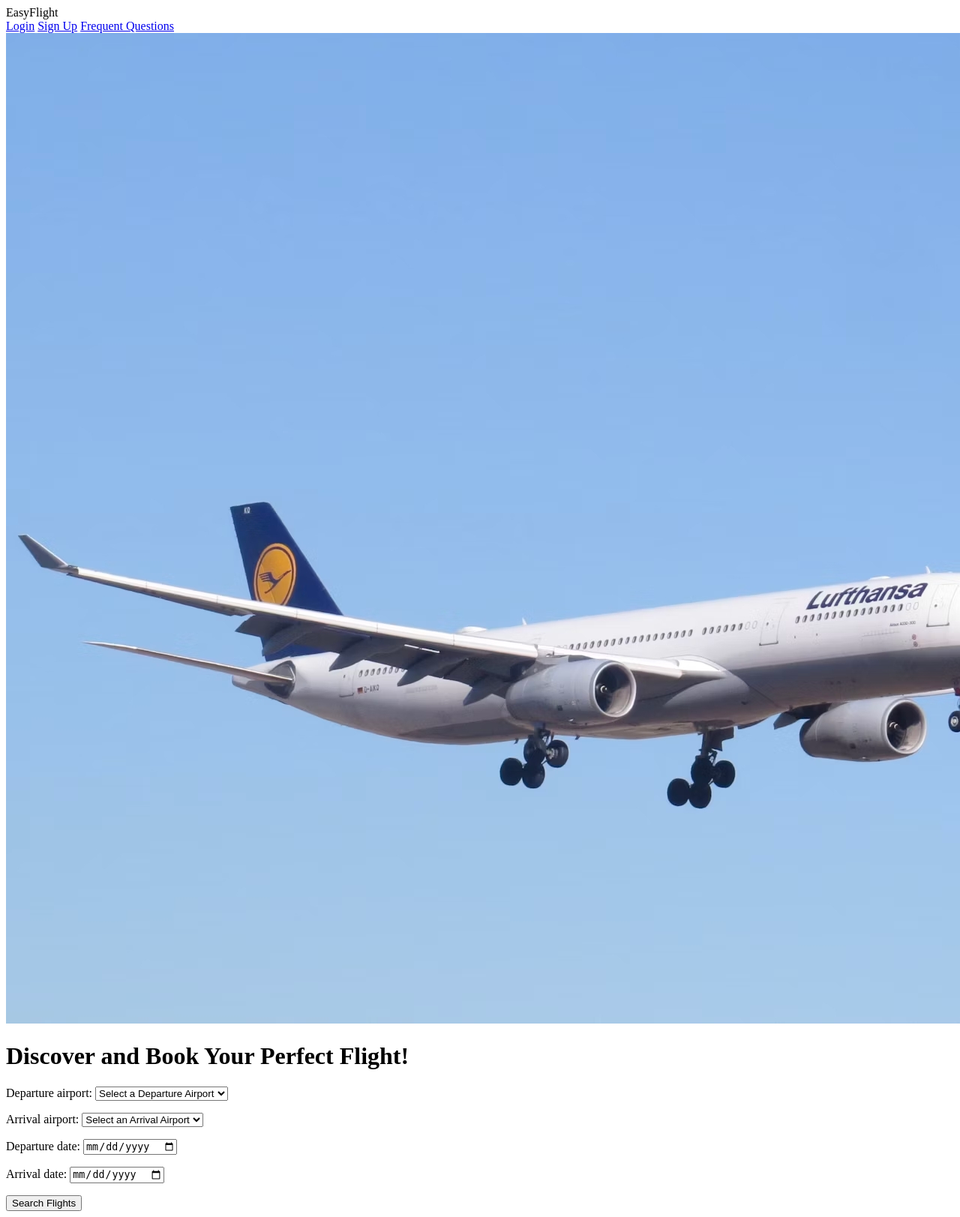
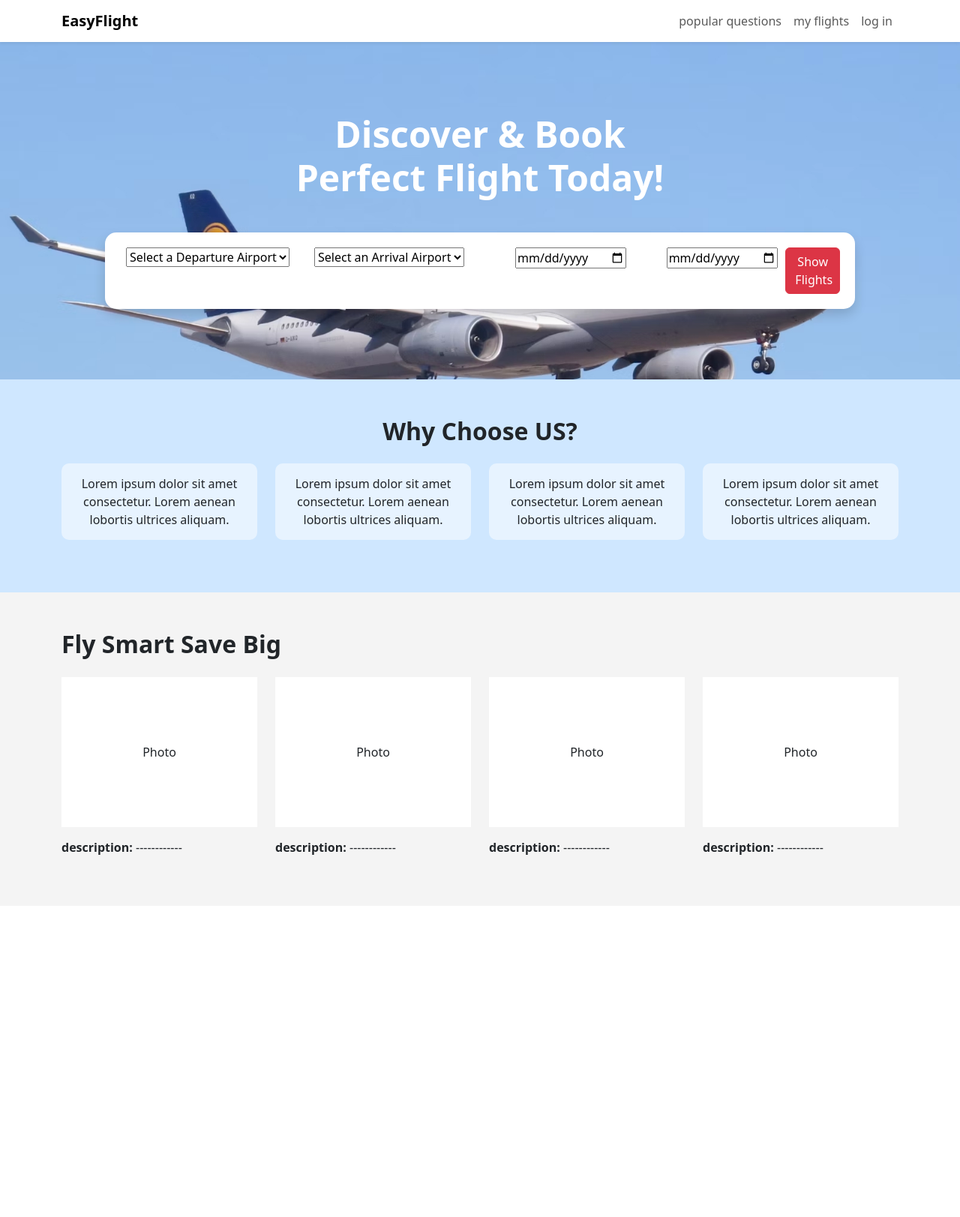
Before and after one commit to IrynaVynnytska/flight_booking_app, a Django app: page / in a window 1280 px wide; the page is wider, and only the part inside the window is pictured. Shown: that part at 75% size. After the commit the page ends 1140 px from the top of that part, so only its background shows below. Run offline with Django 5.2, Linux system fonts and the light colour scheme; data that the repository does not hold is empty.

Commit message:
book button and a bit of css

```diff
--- a/flight_booking_app/booking/urls.py
+++ b/flight_booking_app/booking/urls.py
@@ -8,7 +8,9 @@ urlpatterns = [
     path('login.html', views.user_login, name='login'),
     path('logout/', views.user_logout, name="logout"),
     path('register.html', views.register, name='register'),
-    path('my_flights/<slug:my_flight_name_slug>', views.my_flights, name='my_flights'),
+    path('my_flights/', views.my_flights, name='my_flights'),
+    path('book/<int:flight_number>/', views.book_flight, name='book_flight'),
+    path('cancel/<int:booking_id>/', views.cancel_booking, name='cancel_booking'),
     path('faq.html', views.faq, name='faq'),
     path('results.html', views.results, name='results'),
 ]
--- a/flight_booking_app/booking/views.py
+++ b/flight_booking_app/booking/views.py
@@ -2,10 +2,12 @@ from django.shortcuts import render, redirect
 from django.contrib.auth import authenticate, login, logout
 from django.urls import reverse
 from django.contrib.auth.decorators import login_required
+from django.shortcuts import get_object_or_404
+from django.contrib import messages
 from django.http import HttpResponse
 from datetime import timedelta
 from booking.forms import FlightForm, PassengerProfileForm, PassengerForm
-from booking.models import Flight
+from booking.models import Flight, Booking
 
 
 def index(request):
@@ -68,7 +70,29 @@ def register(request):
 
 @login_required
 def my_flights(request):
-    return HttpResponse("You are logged in.")
+    bookings = Booking.objects.filter(passenger=request.user)
+    return render(request, 'booking/my_flights.html', {'bookings': bookings})
+
+
+@login_required
+def book_flight(request, flight_number):
+    flight = get_object_or_404(Flight, id=flight_number)
+
+    if Booking.objects.filter(passenger=request.user, flight=flight).exists():
+        messages.warning('You have already booked a flight!')
+        return redirect('booking:results')
+
+    else:
+        Booking.objects.create(passenger=request.user, flight=flight)
+        messages.success(f'Successfully booked a flight to {flight.arrival_airport}')
+        return redirect('booking:my_flights', my_flight_name_slug=request.user.username)
+
+@login_required
+def cancel_booking(request, booking_id):
+    booking = get_object_or_404(Booking, id=booking_id, passenger=request.user)
+    booking.delete()
+    messages.info(request, "Your booking was canceled.")
+    return redirect("booking:my_flights")
 
 
 def faq(request):
@@ -77,8 +101,8 @@ def faq(request):
 
 def results(request):
     form = FlightForm(request.GET or None)  # handles empty or filled GET data
-
     flights = None  # default: no flights yet
+    note = None
 
     if form.is_valid():
         departure = form.cleaned_data['departure_airport']
--- a/flight_booking_app/static/css/styles.css
+++ b/flight_booking_app/static/css/styles.css
@@ -0,0 +1,40 @@
+.hero-section {
+    background: url("../images/plane.jpg") center/cover no-repeat;
+    height: 450px;
+    display: flex;
+    flex-direction: column;
+    justify-content: center;
+    align-items: center;
+    text-align: center;
+    color: white;
+}
+
+.search-box {
+    margin-top: 20px;
+    background: white;
+    padding: 20px;
+    border-radius: 15px;
+    box-shadow: 0 4px 10px rgba(0,0,0,0.1);
+    width: 80%;
+    max-width: 1000px;
+}
+
+    .why-section {
+      background-color: #cfe7ff;
+      padding: 50px 0;
+    }
+    .why-card {
+      background-color: rgba(255,255,255,0.5);
+      padding: 15px;
+      border-radius: 10px;
+      margin-bottom: 20px;
+    }
+    .photo-grid {
+      background-color: #f4f4f4;
+      padding: 50px 0;
+    }
+    .photo-box {
+      background: white;
+      height: 200px;
+      margin-bottom: 15px;
+    }
--- a/flight_booking_app/templates/booking/base.html
+++ b/flight_booking_app/templates/booking/base.html
@@ -10,23 +10,38 @@
             EasyFly
         {% endblock %}
     </title>
+    <link href="https://cdn.jsdelivr.net/npm/bootstrap@5.3.7/dist/css/bootstrap.min.css" rel="stylesheet" integrity="sha384-LN+7fdVzj6u52u30Kp6M/trliBMCMKTyK833zpbD+pXdCLuTusPj697FH4R/5mcr" crossorigin="anonymous">
+    <link rel="stylesheet" href="{% static 'css/styles.css' %}">
+
 </head>
 <body>
-    <div id="navMain">EasyFlight
-        <div id="navLinks">
-            {% if user.is_authenticated %}
-                <a href="{% url 'booking:my_flights' %}">My Flights</a>
-                <a href="{% url 'booking:logout' %}">Log out</a>
-            {% else %}
-                <a href="{% url 'booking:login' %}">Login</a>
-                <a href="{% url 'booking:register' %}">Sign Up</a>
-            {% endif %}
-                <a href="{% url 'booking:faq' %}">Frequent Questions</a>
+    <nav class="navbar navbar-expand-lg navbar-light bg-white shadow-sm">
+        <div class="container">
+            <a class="navbar-brand fw-bold" href="{% url 'booking:index' %}">EasyFlight </a>
+            <ul class="navbar-nav ms-auto">
+                <li class="nav-item">
+                <a class="nav-link" href="{% url 'booking:faq' %}">popular questions</a>
+                </li>
+                <li class="nav-item">
+                <a class="nav-link" href="{% url 'booking:my_flights' %}">my flights</a>
+                </li>
+                {% if user.is_authenticated %}
+                <li class="nav-item">
+                    <a class="nav-link" href="{% url 'booking:logout' %}">log out</a>
+                </li>
+                {% else %}
+                <li class="nav-item">
+                    <a class="nav-link" href="{% url 'booking:login' %}">log in</a>
+                </li>
+                {% endif %}
+            </ul>
+
         </div>
-    </div>
+    </nav>
     <div>
         {% block body_block %}
         {% endblock %}
     </div>
+    <script src="https://cdn.jsdelivr.net/npm/bootstrap@5.3.7/dist/js/bootstrap.bundle.min.js" integrity="sha384-ndDqU0Gzau9qJ1lfW4pNLlhNTkCfHzAVBReH9diLvGRem5+R9g2FzA8ZGN954O5Q" crossorigin="anonymous"></script>
 </body>
 </html>
--- a/flight_booking_app/templates/booking/index.html
+++ b/flight_booking_app/templates/booking/index.html
@@ -1,15 +1,81 @@
+{% extends 'booking/base.html' %}
+{% load static %}
 
-{% extends 'booking/base.html' %}
-{% load staticfiles %}
+{% block title_block %}Home{% endblock %}
+
+{% block body_block %}
 
 
-{% block body_block %}
-    <div>
-        <img src="{% static 'images/plane.jpg' %}" alt="plane" >
-        <h1>Discover and Book Your Perfect Flight!</h1>
-            <form method="GET" action="{% url 'booking:results' %}">
-                {{ form.as_p }}
-                <button type="submit">Search Flights</button>
-            </form>
+<div class="hero-section text-center">
+    <h1 class="fw-bold display-5 text-white mb-4">
+        Discover & Book<br>Perfect Flight Today!
+    </h1>
+
+    <div class="search-box shadow">
+        <form method="GET" action="{% url 'booking:results' %}">
+            <div class="row g-2">
+                <div class="col-md-3">
+                    {{ form.departure_airport }}
+                </div>
+                <div class="col-md-3">
+                    {{ form.arrival_airport }}
+                </div>
+                <div class="col-md-3">
+                    {{ form.departure_date }}
+                </div>
+                <div class="col-md-2">
+                    {{ form.arrival_date }}
+                </div>
+                <div class="col-md-1 d-flex align-items-end">
+                    <button type="submit" class="btn btn-danger w-100">Show Flights</button>
+                </div>
+            </div>
+        </form>
     </div>
+</div>
+
+    <div class="why-section text-center">
+    <div class="container">
+        <h2 class="fw-bold">Why Choose US?</h2>
+        <div class="row mt-4">
+        <div class="col-md-6 col-lg-3">
+            <div class="why-card">Lorem ipsum dolor sit amet consectetur. Lorem aenean lobortis ultrices aliquam.</div>
+        </div>
+        <div class="col-md-6 col-lg-3">
+            <div class="why-card">Lorem ipsum dolor sit amet consectetur. Lorem aenean lobortis ultrices aliquam.</div>
+        </div>
+        <div class="col-md-6 col-lg-3">
+            <div class="why-card">Lorem ipsum dolor sit amet consectetur. Lorem aenean lobortis ultrices aliquam.</div>
+        </div>
+        <div class="col-md-6 col-lg-3">
+            <div class="why-card">Lorem ipsum dolor sit amet consectetur. Lorem aenean lobortis ultrices aliquam.</div>
+        </div>
+        </div>
+    </div>
+    </div>
+
+    <div class="photo-grid">
+    <div class="container">
+        <h2 class="fw-bold mb-4">Fly Smart Save Big</h2>
+        <div class="row">
+        <div class="col-md-6 col-lg-3">
+            <div class="photo-box d-flex justify-content-center align-items-center">Photo</div>
+            <p><strong>description:</strong> ------------</p>
+        </div>
+        <div class="col-md-6 col-lg-3">
+            <div class="photo-box d-flex justify-content-center align-items-center">Photo</div>
+            <p><strong>description:</strong> ------------</p>
+        </div>
+        <div class="col-md-6 col-lg-3">
+            <div class="photo-box d-flex justify-content-center align-items-center">Photo</div>
+            <p><strong>description:</strong> ------------</p>
+        </div>
+        <div class="col-md-6 col-lg-3">
+            <div class="photo-box d-flex justify-content-center align-items-center">Photo</div>
+            <p><strong>description:</strong> ------------</p>
+        </div>
+        </div>
+    </div>
+    </div>
+
 {% endblock %}
--- a/flight_booking_app/templates/booking/results.html
+++ b/flight_booking_app/templates/booking/results.html
@@ -19,7 +19,10 @@
         <ul>
             {% for flight in flights %}
                 <li>{{ flight.flight_number }} – {{ flight.departure_airport }} → {{ flight.arrival_airport }} ({{ flight.departure_date }})</li>
-                <button id="bookBTN">Book</button>
+                <form method="POST" action="{% url 'booking:book_flight' flight.id %}">
+                    {% csrf_token %}
+                    <button type="submit" class="btn btn-primary">Book</button>
+                </form>
             {% endfor %}
         </ul>
     {% else %}
```
Also changed, not shown: flight_booking_app/templates/booking/my_flights.html (+35 -5 lines).
